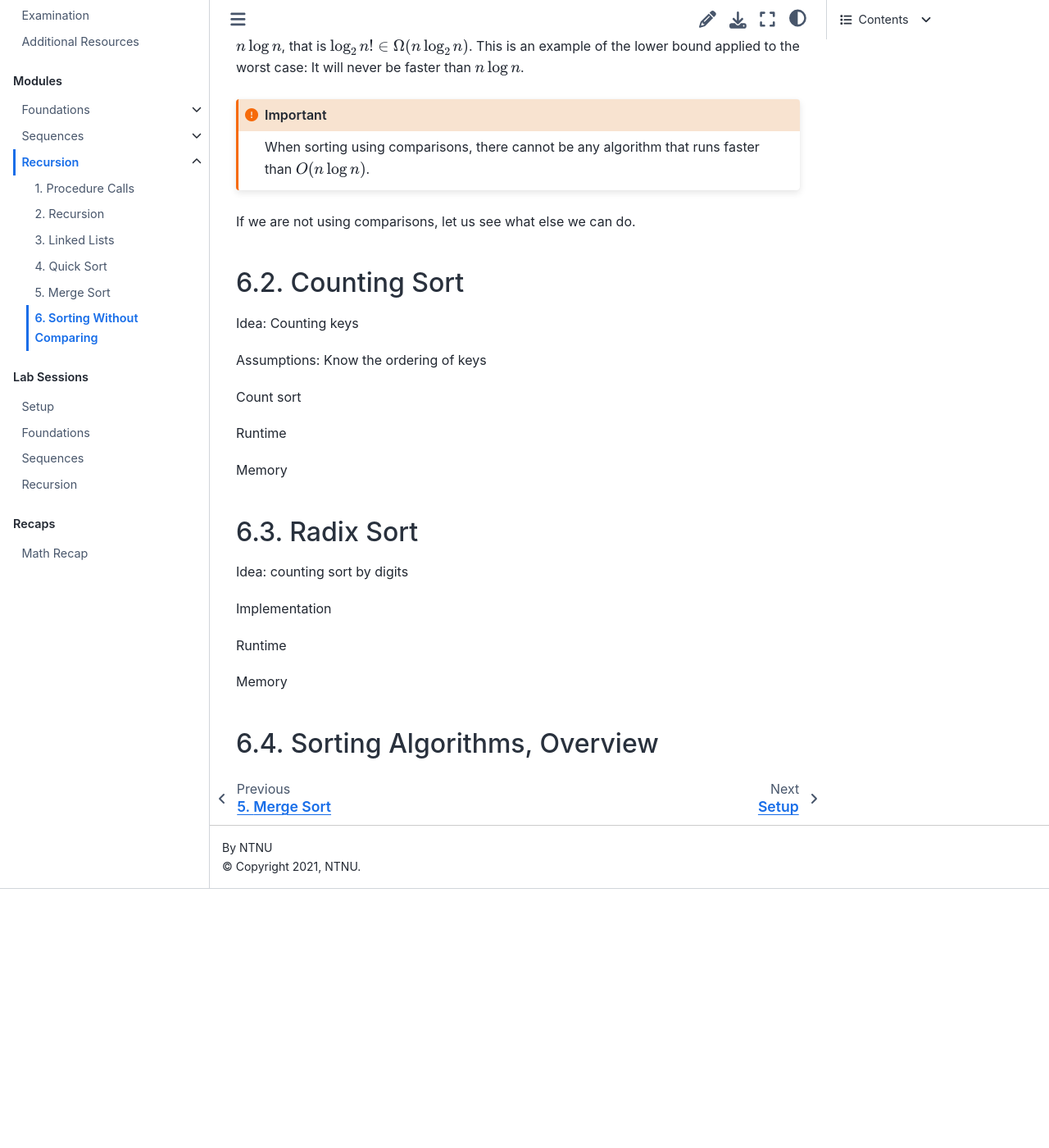
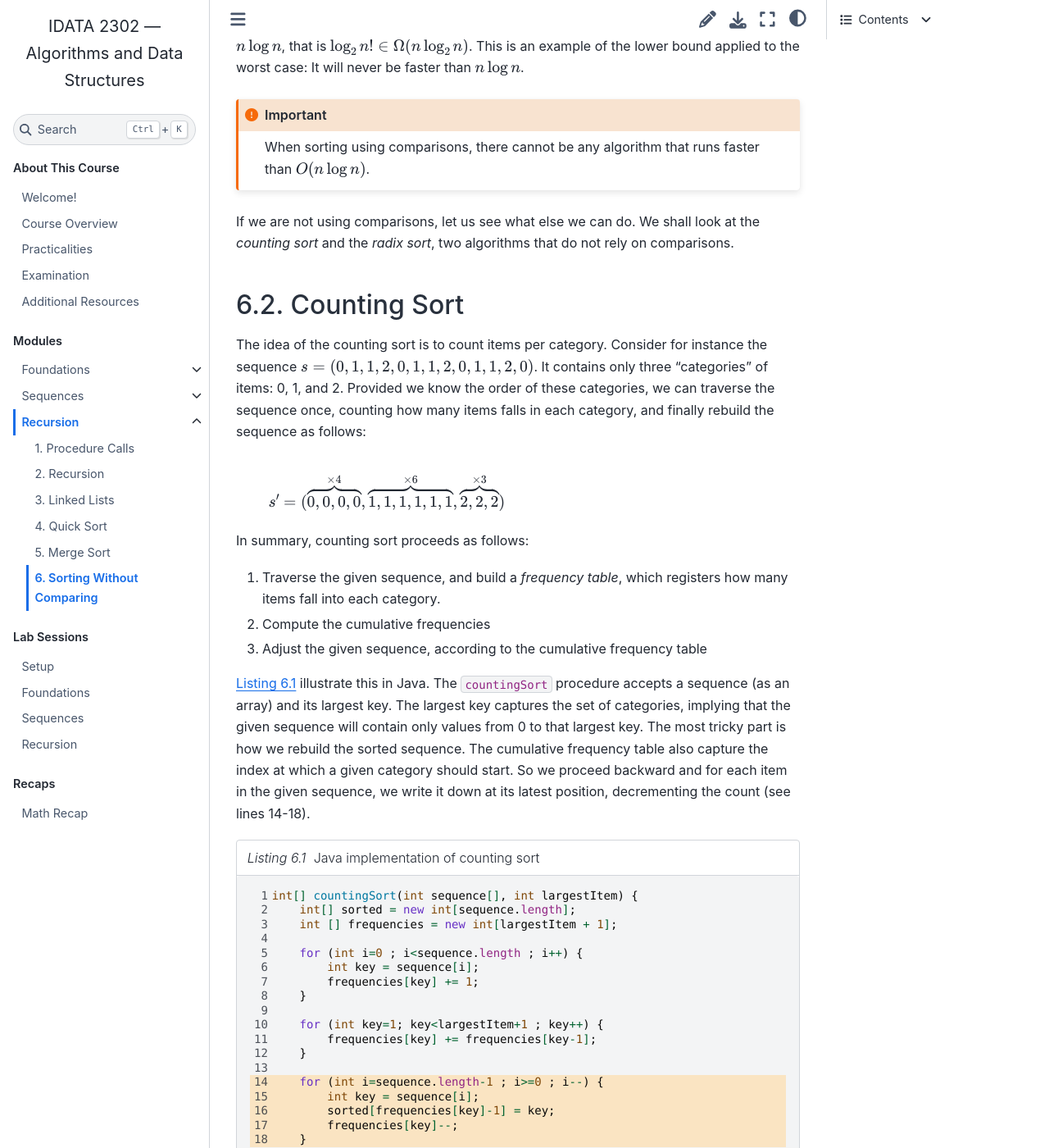
Before and after one commit to fchauvel/ntnu-idata2302-website, a Sphinx documentation site: the page built from source/recursion/radix_sort.rst, in a window 1280 px wide and 1400 px high, scrolled down 1696 px. Shown: the whole window at 82% size. Built offline with Sphinx 7.4.7 and the Sphinx Book theme 1.1.4, drawn with Linux system fonts in a browser that asks for light colours; before the commit the page ends 2780 px from its top, so only the background shows below that; some of the changed text lies outside the part shown.

Commit message:
content: Describe counting sort

```diff
--- a/source/recursion/radix_sort.rst
+++ b/source/recursion/radix_sort.rst
@@ -78,20 +78,88 @@ It will never be faster than :math:`n \log n`.
    When sorting using comparisons, there cannot be any algorithm that
    runs faster than :math:`O(n \log n)`.
 
-If we are not using comparisons, let us see what else we can do.
+If we are not using comparisons, let us see what else we can do. We
+shall look at the *counting sort* and the *radix sort*, two algorithms
+that do not rely on comparisons.
+
 
 Counting Sort
 =============
 
-Idea: Counting keys
+The idea of the counting sort is to count items per category. Consider
+for instance the sequence :math:`s=(0,1,1,2,0,1,1,2,0,1,1,2,0)`. It contains
+only three "categories" of items: 0, 1, and 2. Provided we know the
+order of these categories, we can traverse the sequence once, counting
+how many items falls in each category, and finally rebuild the
+sequence as follows:
 
-Assumptions: Know the ordering of keys
+.. math::
 
-Count sort
+   s'=(\overbrace{0,0,0,0}^{\times 4},\overbrace{1,1,1,1,1,1}^{\times 6},\overbrace{2,2,2}^{\times 3})
 
-Runtime
+In summary, counting sort proceeds as follows:
 
-Memory
+#. Traverse the given sequence, and build a *frequency table*, which
+   registers how many items fall into each category.
+
+#. Compute the cumulative frequencies
+
+#. Adjust the given sequence, according to the cumulative frequency
+   table
+
+
+:numref:`recursion/radix/counting_sort/code` illustrate this in
+Java. The :code:`countingSort` procedure accepts a sequence (as an
+array) and its largest key. The largest key captures the set of
+categories, implying that the given sequence will contain only values
+from 0 to that largest key. The most tricky part is how we rebuild the
+sorted sequence. The cumulative frequency table also capture the index
+at which a given category should start. So we proceed backward and for
+each item in the given sequence, we write it down at its latest
+position, decrementing the count (see lines 14-18).
+
+.. code-block:: java
+   :caption: Java implementation of counting sort
+   :name: recursion/radix/counting_sort/code
+   :linenos:
+   :emphasize-lines: 14-18
+
+   int[] countingSort(int sequence[], int largestItem) {
+       int[] sorted = new int[sequence.length];
+       int [] frequencies = new int[largestItem + 1];
+
+       for (int i=0 ; i<sequence.length ; i++) {
+           int key = sequence[i];
+           frequencies[key] += 1;
+       }
+
+       for (int key=1; key<largestItem+1 ; key++) {
+           frequencies[key] += frequencies[key-1];
+       }
+
+       for (int i=sequence.length-1 ; i>=0 ; i--) {
+           int key = sequence[i];
+           sorted[frequencies[key]-1] = key;
+           frequencies[key]--;
+       }
+
+       return sorted;
+    }
+
+Runtime Efficiency
+   We see :numref:`recursion/radix/counting_sort/code` that each of
+   the steps if implemented using a loop. We iterate either through
+   the given sequence, or through the set of categories. As the result
+   counting sort runs in :math:`O(n+k)` where :math:`n` is the length
+   of the given sequence and :math:`k` is the number of categories.
+
+Memory efficiency
+  :numref:`recursion/radix/counting_sort/code` provides an
+  out-of-place, where we provision a separate array to hold the
+  result. But besides this, the is no additional memory required, so
+  counting sort requires a constant amount of memory (i.e., :math:`O(1)`).
+
+
 
 
 Radix Sort
```
